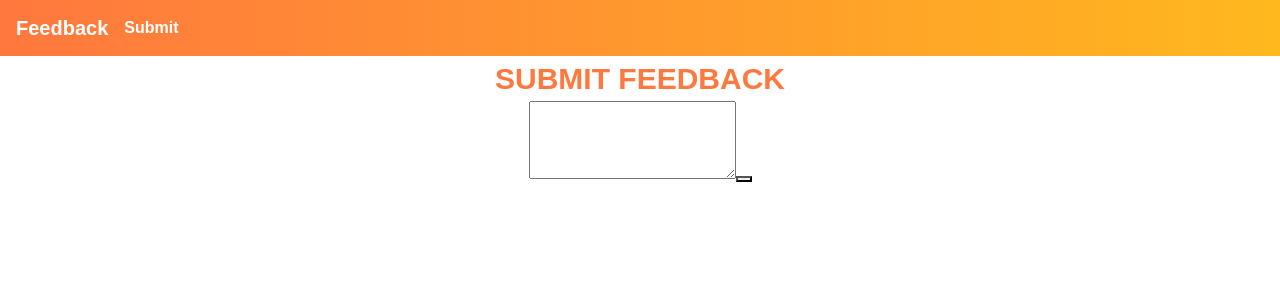
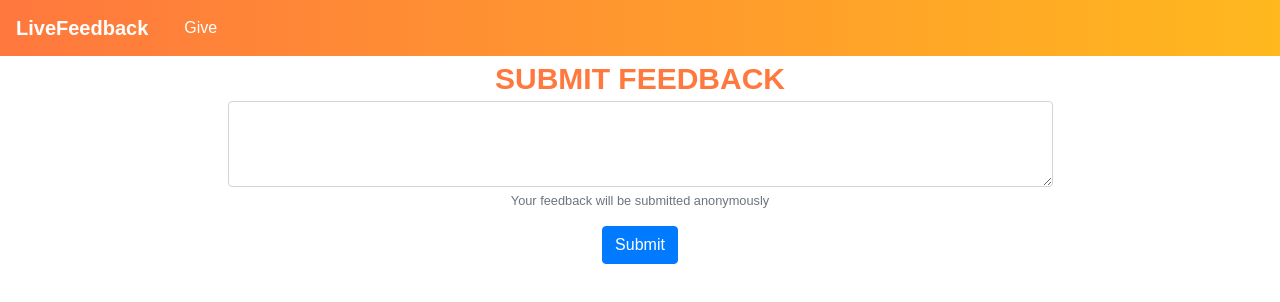
Before and after one commit to archana-khanal/LiveFeedback, a React (Create React App) app in the folder front-end/: page /submit in a window 1280 px wide. Shown: the top 302 px of the page. Built offline with nearby package versions, Linux system fonts and the light colour scheme; no server answers.

Commit message:
HP - Update submit feedback form and navbar

```diff
--- a/front-end/src/components/Navbar/Navbar.css
+++ b/front-end/src/components/Navbar/Navbar.css
@@ -7,11 +7,9 @@
 }
 .navbar .navbar-nav .nav-item {
   text-decoration: none;
-  font-weight: 600;
   color: white;
+  padding-left: 10px;
 }
 .navbar .navbar-nav .active, .navbar .navbar-nav .active:hover, .navbar .navbar-nav .active:focus {
   text-decoration: none;
-  font-weight: 600;
-  color: white;
 }
--- a/front-end/src/components/Navbar/Navbar.jsx
+++ b/front-end/src/components/Navbar/Navbar.jsx
@@ -6,15 +6,15 @@ export class Navbar extends Component {
     render() {
         return (
             <nav className="navbar navbar-expand-lg">
-                <NavLink exact to={'/'} className="navbar-brand">Feedback</NavLink>
+                <NavLink exact to={'/'} className="navbar-brand">LiveFeedback</NavLink>
                 <div>
                     <ul className="navbar-nav">
                         <li className="nav-item">
-                            <NavLink exact to={'/submit'} className="nav-item" activeClassName="active">Submit</NavLink>
+                            <NavLink exact to={'/submit'} className="nav-item" activeClassName="active">Give</NavLink>
                         </li>
                     </ul>
                 </div>
-                </nav>
+            </nav>
         );
     }
 }
--- a/front-end/src/components/SubmitFeedback/SubmitFeedback.jsx
+++ b/front-end/src/components/SubmitFeedback/SubmitFeedback.jsx
@@ -32,10 +32,17 @@ export class SubmitFeedback extends Component {
         return (
             <div className="container">
                 <div className="title-text">Submit Feedback</div>
-                <form onSubmit={this.handleSubmit}>
-                    <textarea type="text" rows='3' value={this.state.message} onChange={this.handleChange} />
-                    <button type="submit" value="Submit" />
-                </form>
+                <div className="row justify-content-center">
+                    <div className="col-9">
+                        <form onSubmit={this.handleSubmit}>
+                            <div className="form-group">
+                                <textarea className="form-control" type="text" rows='3' value={this.state.message} onChange={this.handleChange} />
+                                <small class="form-text text-muted">Your feedback will be submitted anonymously</small>
+                            </div>
+                            <button type="submit" class="btn btn-primary">Submit</button>
+                        </form>
+                    </div>
+                </div>
             </div>
         );
     }
```
